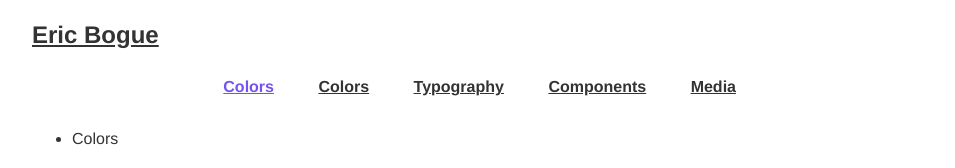
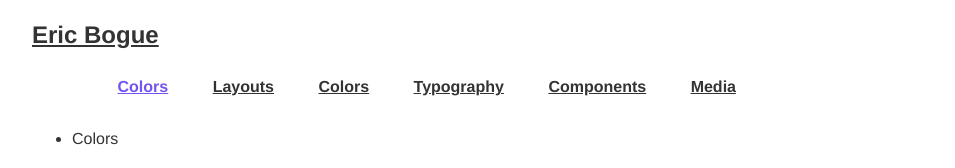
Before and after one commit to oracle-mask/style-guide-, a plain HTML site: page colors.html in a window 1280 px wide. Shown: the top 168 px of the page, without its empty margins (78-1033 px from the left). Drawn offline with Linux system fonts and the light colour scheme.

Commit message:
Add files via upload

```diff
--- a/colors.html
+++ b/colors.html
@@ -27,6 +27,7 @@
             <div class="topnav eight columns">
                 <ul>
                     <li><a href="colors.html" class="active">Colors</a></li>
+                     <li><a href="layouts.html">Layouts</a></li>
                     <li><a href="colors.html">Colors</a></li>
                     <li><a href="typography.html">Typography</a></li>
                     <li><a href="components.html">Components</a></li>
```
Also changed, not shown: components.html (+1 -0 lines), typography.html (+1 -0 lines).
